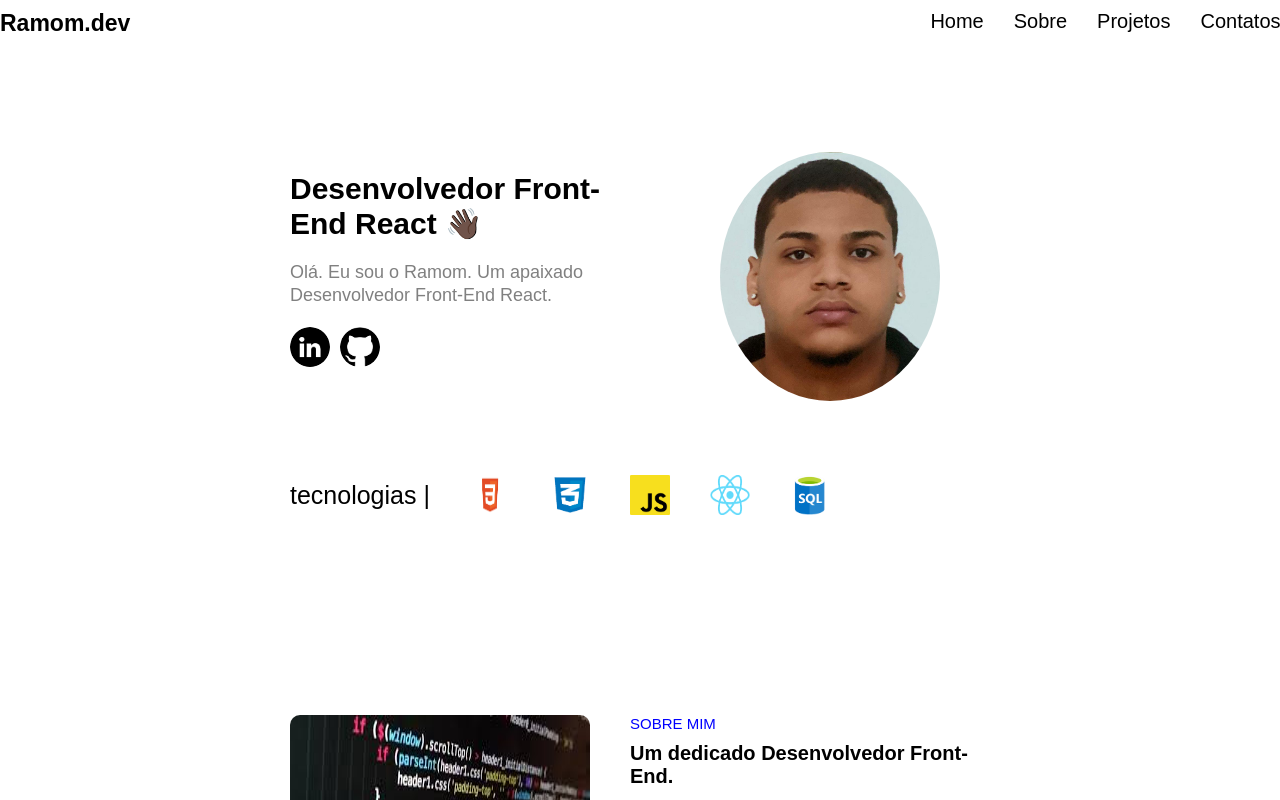
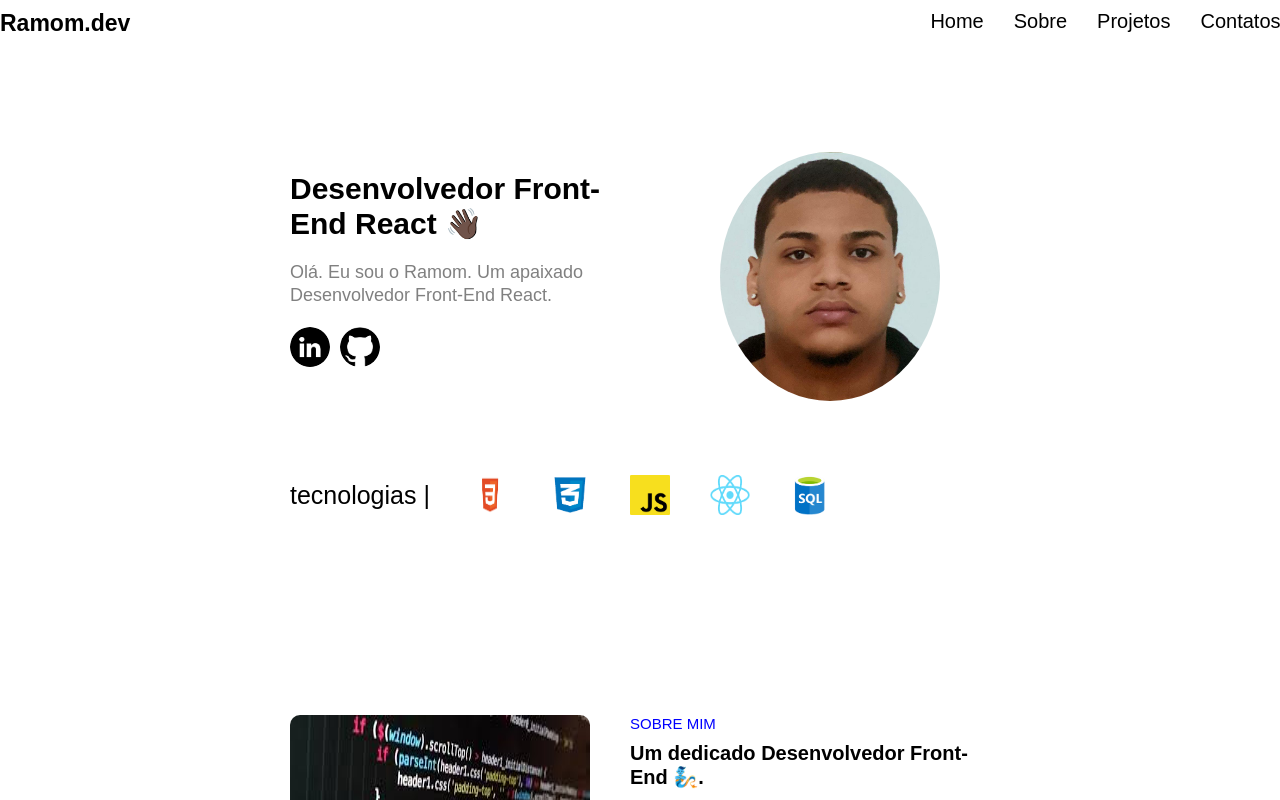
Before and after one commit to Ramom-Gomes/Meu-Portfolio, a React (Vite) app: page / in a window 1280 px wide. Shown: the top 800 px of the page. Built offline with nearby package versions, Linux system fonts and the light colour scheme.

Commit message:
secao-sobremim-atualizacoes

```diff
--- a/src/App.jsx
+++ b/src/App.jsx
@@ -54,7 +54,7 @@ const app = () => {
           <img className="imagemilustra" src={FotoIlustra} alt="" />
           <div className="sobreprincipal">
             <p className="sobretitulo">SOBRE MIM</p>
-            <h3 className="sobresemititulo">Um dedicado Desenvolvedor Front-End.</h3>
+            <h3 className="sobresemititulo">Um dedicado Desenvolvedor Front-End 🧞.</h3>
             <p className="sobredescricao">Um jovem de 19 anos apaixonado por tecnologia e programação,
               atualmente cursando o ensino superior em Análise e Desenvolvimento de Sistemas.
               Com foco na área de programação Front-End
```
